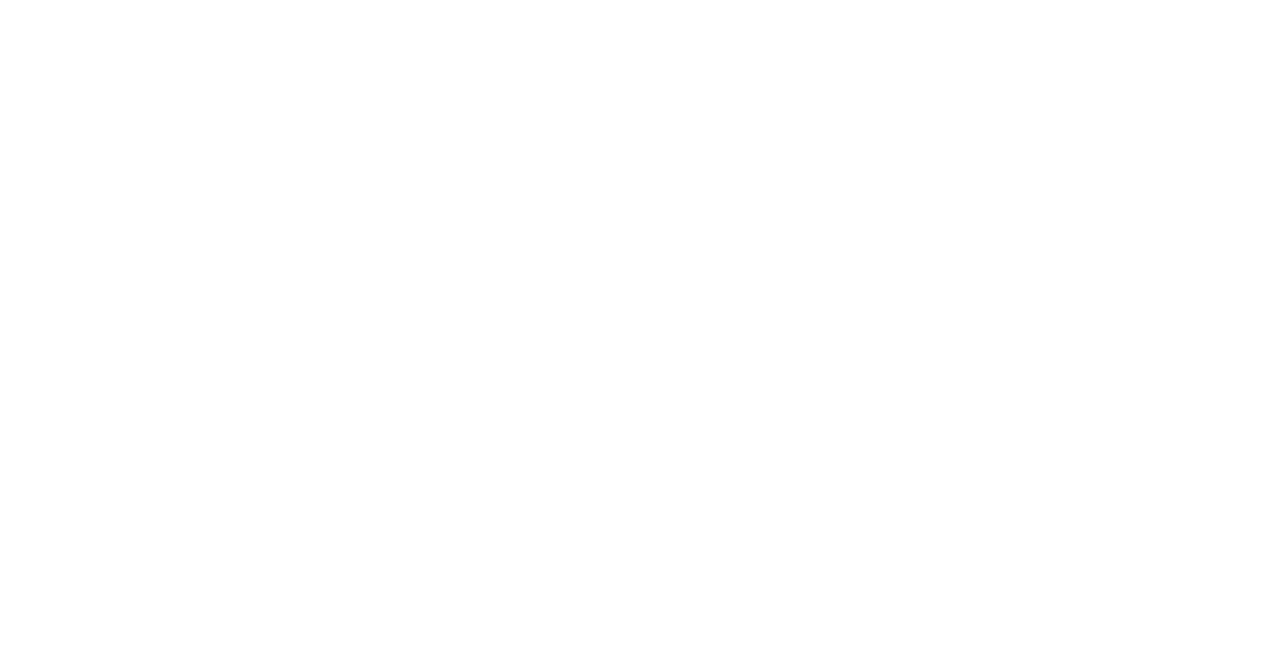
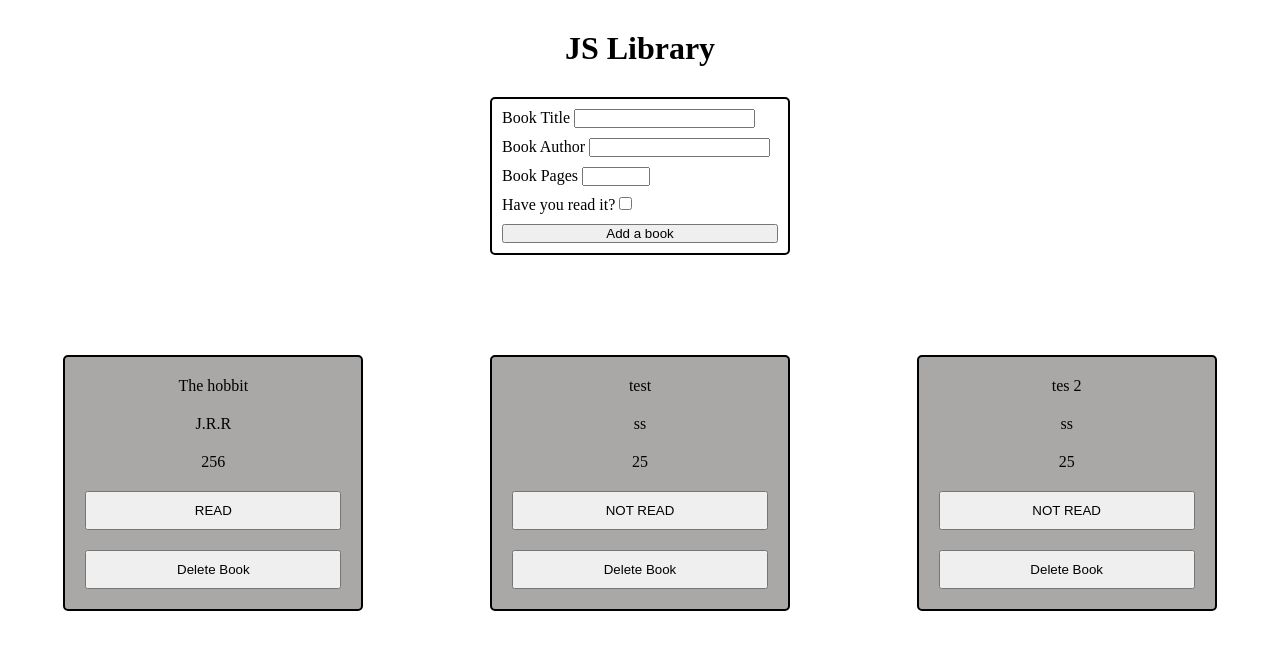
Before and after one commit to Ezequiel-CE/Js-library, a plain HTML site: page index.html in a window 1280 px wide. Drawn offline with Linux system fonts and the light colour scheme.

Commit message:
finish elemental funcionality

```diff
--- a/index.html
+++ b/index.html
@@ -5,8 +5,43 @@
     <meta http-equiv="X-UA-Compatible" content="IE=edge" />
     <meta name="viewport" content="width=device-width, initial-scale=1.0" />
     <title>Library</title>
-    <script src="./contructor.js" defer></script>
+    <script src="./library.js" defer></script>
     <link rel="stylesheet" href="./style.css" />
   </head>
-  <body></body>
+  <body>
+    <h1 class="page-title"">JS Library</h1>
+    <div class="form-container">
+      <form class="form" id="form">
+        <div class="container-input">
+          <label for="title-book">Book Title</label>
+          <input id="title-book" type="text" required/>
+        </div>
+
+        <div class="container-input">
+          <label for="author-book">Book Author</label>
+          <input id="author-book" type="text" required/>
+        </div>
+        <div class="container-input">
+          <label for="pages-book">Book Pages</label>
+          <input id="pages-book" type="number" min="10" max="1000" required/>
+        </div>
+        <div class="container-input">
+          <label for="read-book">Have you read it?</label>
+          <input id="read-book" type="checkbox" />
+        </div>
+
+        <button type="submit" id="add-box-btn">Add a book</button>
+      </form>
+    </div>
+    <div class="books-container">
+      <!-- <div class="book-el" >
+        <p class="title-el">The Hobbit</p>
+        <p class="author-el">J.R.R</p>
+        <p class="pages-el">26 pages</p>
+        <button class="read-el" >read</button>
+        <button class="delete-el">Delete book</button> -->
+      </div>
+
+    </div>
+  </body>
 </html>
--- /dev/null
+++ b/library.js
@@ -0,0 +1,112 @@
+let myLibrary = [];
+let number_box = 0;
+
+//funcion costructora
+
+const Book = function (title, author, pages, read) {
+  this.title = title;
+  this.author = author;
+  this.pages = pages;
+  this.read = read;
+  this.number = number_box++;
+  this.toggleRead = function () {
+    if (this.read) {
+      this.read = false;
+    } else {
+      this.read = true;
+    }
+  };
+};
+
+//
+//elementos
+
+const formBtn = document.getElementById("add-box-btn");
+const form = document.getElementById("form");
+const booksContainer = document.querySelector(".books-container");
+
+const createElement = (bookObj) => {
+  //     <div class="book-el" >
+  //       <p class="title-el">The Hobbit</p>
+  //       <p class="author-el">J.R.R</p>
+  //       <p class="pages-el">26 pages</p>
+  //       <button class="read-el" >read</button>
+  //       <button class="delete-el">Delete book</button>
+  //create a bock component
+  const div = document.createElement("div");
+  div.classList.add("book-el");
+
+  const titleP = document.createElement("p");
+  titleP.textContent = bookObj.title;
+  const authorP = document.createElement("p");
+  authorP.textContent = bookObj.author;
+  const pagesP = document.createElement("p");
+  pagesP.textContent = bookObj.pages;
+  const readbtn = document.createElement("button");
+  readbtn.textContent = bookObj.read ? "READ" : "NOT READ";
+  readbtn.classList.add("read-el");
+  const deleteBtn = document.createElement("button");
+  deleteBtn.classList.add("delete-el");
+  deleteBtn.textContent = "Delete Book";
+
+  div.appendChild(titleP);
+  div.appendChild(authorP);
+  div.appendChild(pagesP);
+  div.appendChild(readbtn);
+  div.appendChild(deleteBtn);
+
+  //crea el evento borrar
+
+  deleteBtn.addEventListener("click", () => {
+    const indexEl = myLibrary.findIndex(
+      (book) => book.number === bookObj.number
+    );
+    //elimina el el y modifica el array
+    myLibrary.splice(indexEl, 1);
+    booksContainer.removeChild(div);
+  });
+  //cambia el estado del read
+  readbtn.addEventListener("click", () => {
+    bookObj.toggleRead();
+    readbtn.textContent = bookObj.read ? "READ" : "NOT READ";
+  });
+
+  booksContainer.appendChild(div);
+};
+
+//crea el objeto y lo mete en el array
+const addBookToLibrary = (title, author, pages, read) => {
+  const libraryBook = new Book(title, author, pages, read);
+
+  myLibrary.push(libraryBook);
+
+  //crea elemento con el nuevo objeto
+  createElement(libraryBook);
+};
+
+//crea el elemento
+
+//obtiene la informacion de la data
+const getBookData = (e) => {
+  e.preventDefault();
+
+  //form data
+  const titleData = document.getElementById("title-book").value;
+  const authorData = document.getElementById("author-book").value;
+  const pagesData = document.getElementById("pages-book").value;
+  const readData = document.getElementById("read-book").checked;
+
+  addBookToLibrary(titleData, authorData, pagesData, readData);
+
+  form.reset();
+};
+
+// code
+form.addEventListener("submit", getBookData);
+
+addBookToLibrary("The hobbit", "J.R.R", 256, true);
+addBookToLibrary("test", "ss", 25, false);
+addBookToLibrary("tes 2", "ss", 25, false);
+
+///// test
+console.log(myLibrary);
--- a/style.css
+++ b/style.css
@@ -0,0 +1,50 @@
+* {
+  margin: 0;
+  padding: 0;
+  box-sizing: border-box;
+}
+
+.page-title {
+  text-align: center;
+  margin: 30px 0;
+}
+
+.form {
+  padding: 10px;
+  width: 300px;
+  display: flex;
+  flex-direction: column;
+  align-items: space-between;
+  gap: 10px;
+  border: 2px black solid;
+  border-radius: 5px;
+  margin: 0 auto;
+  margin-bottom: 100px;
+}
+
+.books-container {
+  padding: 0 20px;
+  width: 100%;
+  display: grid;
+  grid-template-columns: repeat(auto-fit, minmax(250px, 1fr));
+  justify-items: center;
+  gap: 40px;
+}
+
+.book-el {
+  width: 300px;
+  background-color: rgb(170, 167, 167);
+  padding: 20px;
+  display: flex;
+  flex-direction: column;
+  align-items: center;
+  gap: 20px;
+  border: 2px solid black;
+  border-radius: 5px;
+}
+
+.read-el,
+.delete-el {
+  width: 100%;
+  padding: 10px;
+}
```
